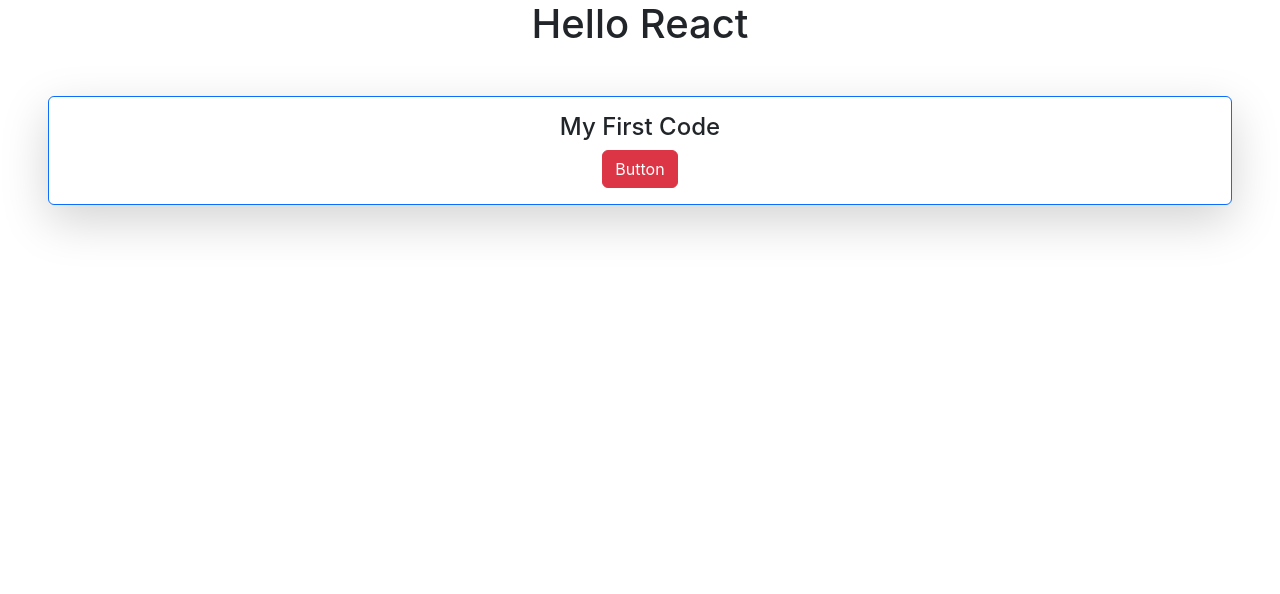
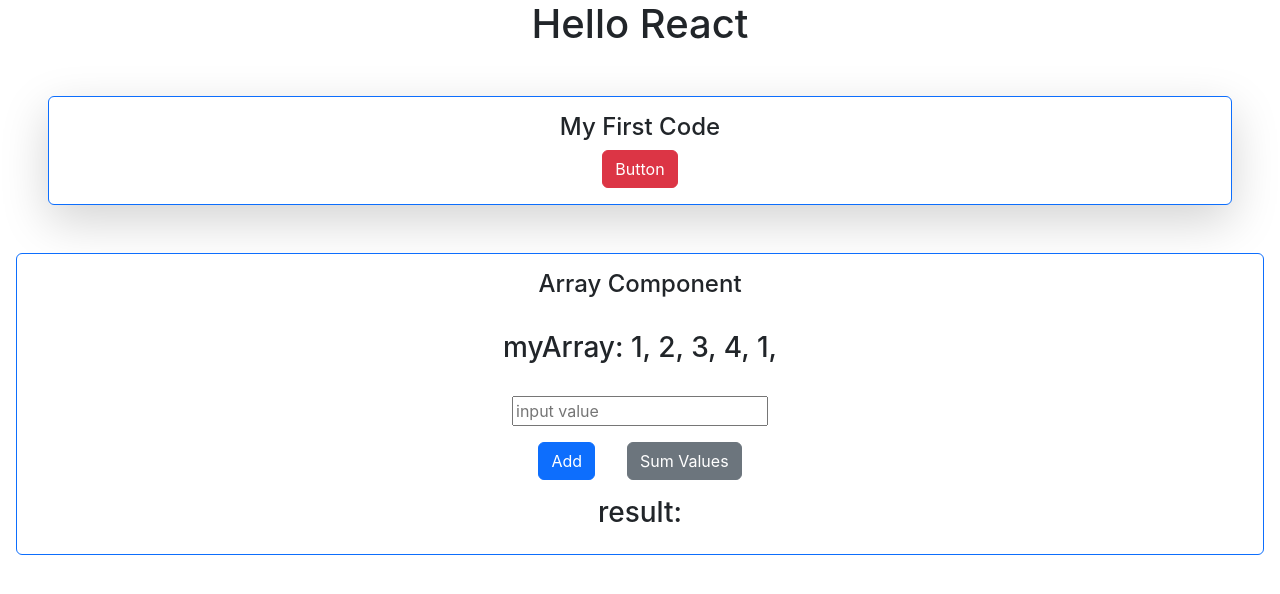
Before and after one commit to piotrcwiklinski/ProgramowanieFunkcyjneWSB, a React (Create React App) app: page / in a window 1280 px wide. Shown: the top 594 px of the page. Built offline with nearby package versions, Linux system fonts and the light colour scheme.

Commit message:
myArray component added + hooks usage

```diff
--- a/src/App.js
+++ b/src/App.js
@@ -1,5 +1,6 @@
 import './App.css';
 import Main from './MyComponents/Main';
+import MyArray from './MyComponents/MyArray';
 import MyForEach from './MyComponents/MyForEach';
 
 function App() {
@@ -8,6 +9,7 @@
       <h1>Hello React</h1>
       <Main></Main>
       <MyForEach></MyForEach>
+      <MyArray></MyArray>
     </div>
   );
 }
--- /dev/null
+++ b/src/MyComponents/MyArray.js
@@ -0,0 +1,45 @@
+import { useState } from "react";
+
+function MyArray() {
+
+const [getMyArray, setMyArray] = useState([1,2,3,4,1])
+
+const[getNumber, setNumber] = useState();
+
+const[getResult, setResult] = useState();
+
+const btnClickAdd=()=>{
+  setMyArray((old)=>[...old,Number(getNumber)])
+}
+
+const btnClickSum=()=>{
+  setResult(getMyArray.reduce((sum,x)=>sum+x,0))
+}
+
+
+  return (
+    <div>
+      <div className="card border-primary m-3">
+        <div className="card-body">
+          <h4 className="card-title">Array Component</h4>
+          <br></br>
+          <h3>myArray:
+            {getMyArray.map((x,index)=>(
+              <span key={index}> {x},</span>
+            ))}
+          </h3>
+          <br></br>
+
+          <input onInput={(e)=>setNumber(e.target.value)} type="text" placeholder="input value"></input>
+          <br></br>
+          <button onClick={btnClickAdd} type="button" className="btn btn-primary m-3">Add</button>
+
+          <button onClick={btnClickSum} type="button" className="btn btn-secondary m-3">Sum Values</button>
+          <h3>result: {getResult}</h3>
+        </div>
+      </div>
+    </div>
+  );
+}
+
+export default MyArray;
--- a/src/MyComponents/MyForEach.js
+++ b/src/MyComponents/MyForEach.js
@@ -4,7 +4,7 @@
 
   //pure function
   const testTab=(number)=>{
-    if(number%2==0){
+    if(number%2===0){
       console.log("parzysta")
     }
     else{
@@ -16,11 +16,10 @@
 
   myTab.forEach((x)=> {console.log(x+5)})
 
+  myTab.forEach(testTab);
+
   return (
     <div>
-
-
-
     </div>
   );
 }
```
